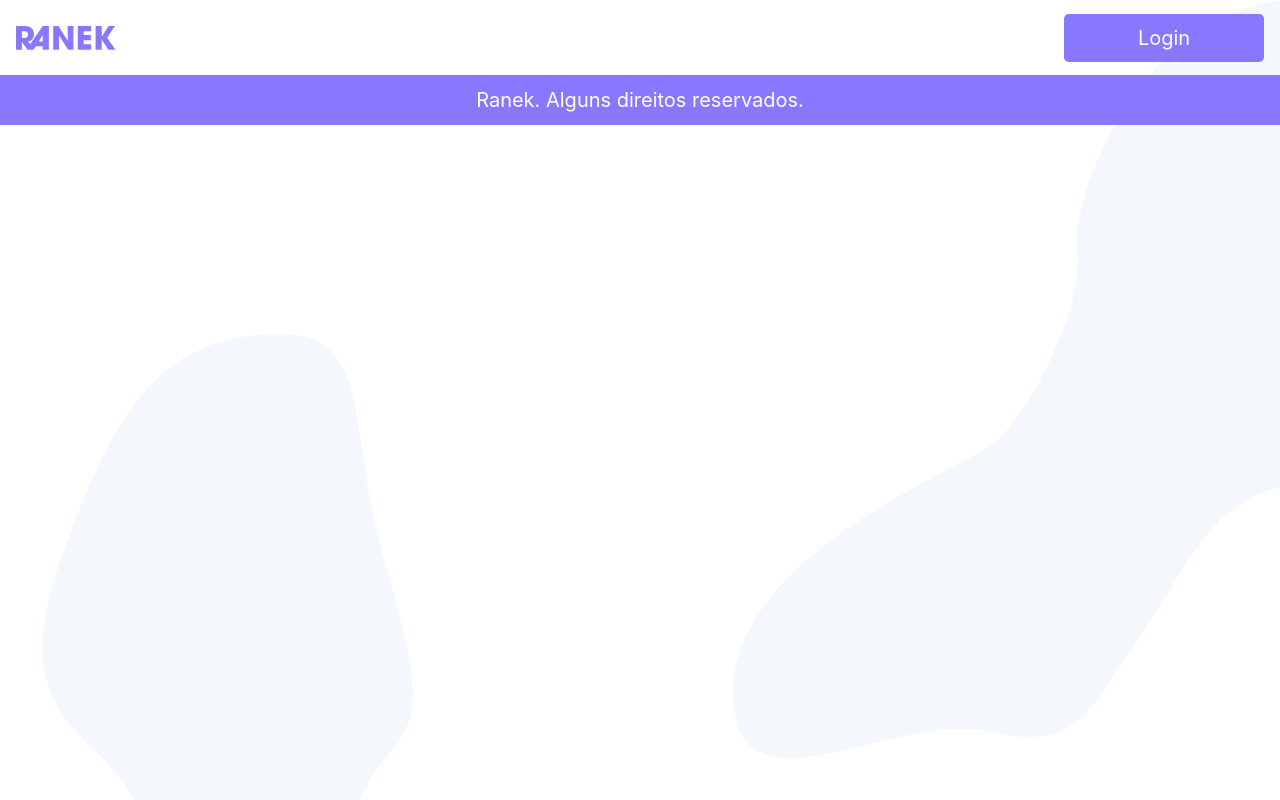
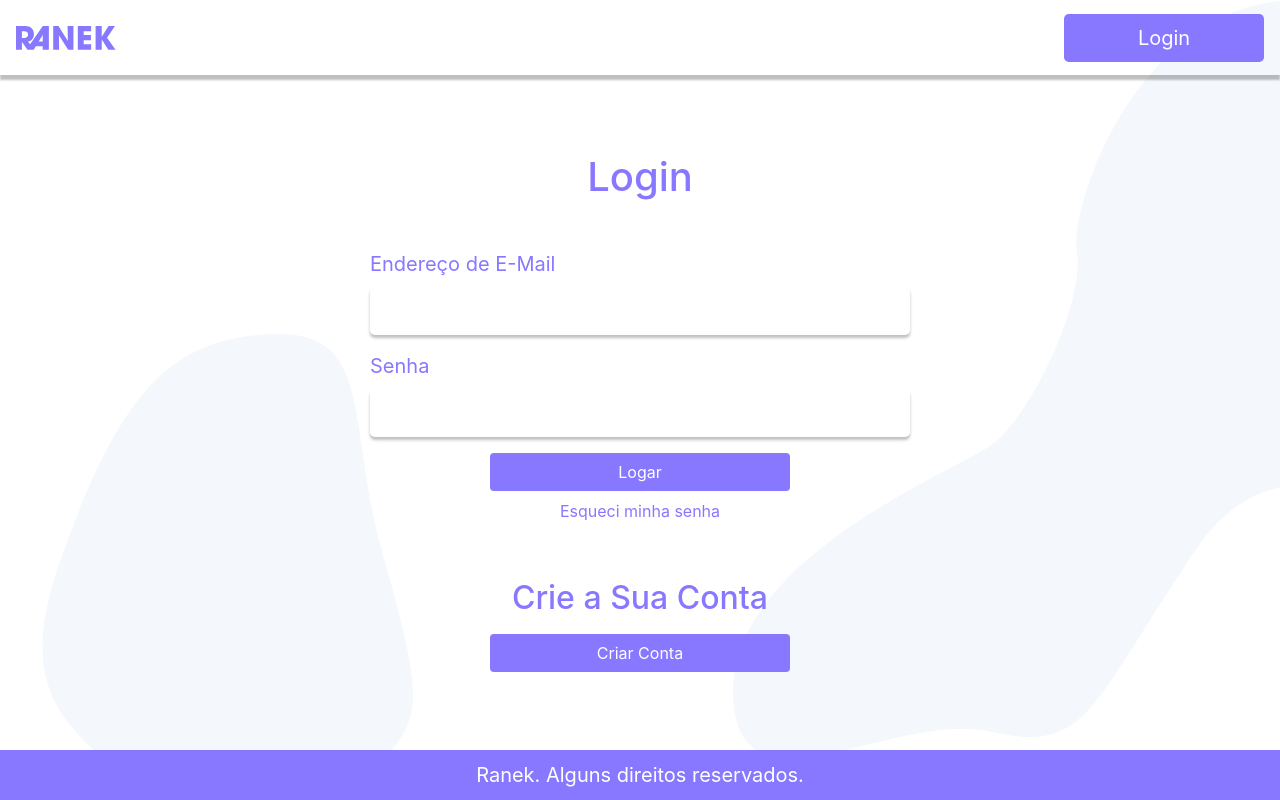
Before and after one commit to EdsonYogi/Ranek, a Vue app: page /login in a window 1280 px wide. Built offline with nearby package versions, Linux system fonts and the light colour scheme.

Commit message:
adicionado pagina de login e produto

```diff
--- a/src/App.vue
+++ b/src/App.vue
@@ -2,7 +2,9 @@
   <div id="app">
     <TheHeader />
     <div id="main">
-      <router-view />
+      <transition mode="out-in">
+        <router-view />
+      </transition>
     </div>
     <TheFooter />
   </div>
@@ -29,8 +31,24 @@ body {
   background-image: url("../src/assets/pattern.svg");
 }
 
+a,
+a:hover {
+  color: black;
+  text-decoration: none;
+}
+
 .btn-ranek {
   background-color: #87f;
   color: white;
 }
+
+.v-enter,
+.v-leave-to {
+  opacity: 0;
+}
+
+.v-enter-active,
+.v-leave-active {
+  transition: all 0.75s;
+}
 </style>
--- /dev/null
+++ b/src/components/CriarConta.vue
@@ -0,0 +1,24 @@
+<template>
+  <div class="criar-conta my-5">
+    <h2 class="text-center my-3">Crie a Sua Conta</h2>
+    <button type="submit" class="btn btn-ranek">Criar Conta</button>
+  </div>
+</template>
+
+<script>
+export default {
+  name: "CriarConta"
+};
+</script>
+
+<style scoped>
+.criar-conta {
+  color: #87f;
+}
+
+.criar-conta button {
+  display: block;
+  width: 300px;
+  margin: 0 auto;
+}
+</style>
--- /dev/null
+++ b/src/components/Loading.vue
@@ -0,0 +1,52 @@
+<template>
+  <div class="loading mx-auto">
+    <div class="spinner-grow text-primary" role="status">
+      <span class="sr-only">Loading...</span>
+    </div>
+    <div class="spinner-grow text-primary" role="status">
+      <span class="sr-only">Loading...</span>
+    </div>
+    <div class="spinner-grow text-primary" role="status">
+      <span class="sr-only">Loading...</span>
+    </div>
+    <div class="spinner-grow text-primary" role="status">
+      <span class="sr-only">Loading...</span>
+    </div>
+    <div class="spinner-grow text-primary" role="status">
+      <span class="sr-only">Loading...</span>
+    </div>
+  </div>
+</template>
+
+<script>
+export default {
+  name: "loading"
+};
+</script>
+
+<style scoped>
+.loading .spinner-grow {
+  background-color: #87f;
+  animation: spinner-grow 1.5s linear infinite;
+}
+
+.loading div:nth-child(1) {
+  animation-delay: 0.1s;
+}
+
+.loading div:nth-child(2) {
+  animation-delay: 0.2s;
+}
+
+.loading div:nth-child(3) {
+  animation-delay: 0.3s;
+}
+
+.loading div:nth-child(4) {
+  animation-delay: 0.4s;
+}
+
+.loading div:nth-child(5) {
+  animation-delay: 0.5s;
+}
+</style>
--- a/src/components/Paginacao.vue
+++ b/src/components/Paginacao.vue
@@ -7,11 +7,11 @@
             <font-awesome-icon icon="chevron-left" />
           </router-link>
         </li>
-        <li class="page-item" v-for="(pagina) in  paginasTotal" :key="pagina">
-          <router-link class="proximo page-link" :to="{query: query(pagina)}">{{pagina}}</router-link>
+        <li class="page-item" v-for="(pagina) in  maximoPaginas" :key="pagina">
+          <router-link class="page-link" :to="{query: query(pagina)}">{{pagina}}</router-link>
         </li>
         <li class="page-item">
-          <router-link class="anterior page-link" :to="{query: query(proxima)}">
+          <router-link class="proximo page-link" :to="{query: query(proxima)}">
             <font-awesome-icon icon="chevron-right" />
           </router-link>
         </li>
@@ -40,14 +40,22 @@ export default {
     return {
       atual: this.$route.query._page,
       anterior: 0,
-      proxima: 0,
-      status: ""
+      proxima: 0
     };
   },
   computed: {
     paginasTotal() {
-      const totalPaginas = this.totalProdutos / this.limiteProdutos;
+      let totalPaginas = this.totalProdutos / this.limiteProdutos;
       return totalPaginas !== Infinity ? Math.ceil(totalPaginas) : 0;
+    },
+    maximoPaginas() {
+      const paginasArray = [];
+      for (let i = 1; i <= this.paginasTotal; i++) {
+        paginasArray.push(i);
+      }
+      paginasArray.splice(0, this.atual - 3);
+      paginasArray.splice(5, this.paginasTotal);
+      return paginasArray;
     }
   },
   methods: {
@@ -59,8 +67,6 @@ export default {
     },
     paginaAtual() {
       this.atual = this.$route.query._page;
-      this.paginaAnterior();
-      this.proximaPagina();
     },
     paginaAnterior() {
       if (this.atual > 1) {
@@ -83,6 +89,8 @@ export default {
   },
   updated() {
     this.paginaAtual();
+    this.paginaAnterior();
+    this.proximaPagina();
   }
 };
 </script>
--- a/src/components/produtos/Lista.vue
+++ b/src/components/produtos/Lista.vue
@@ -1,17 +1,17 @@
 <template>
   <div class="lista-produtos">
-    <div v-if="produtos && produtos.length > 0">
+    <transition mode="out-in">
+      <div v-if="produtos && produtos.length > 0" key="produtos-lista">
         <div class="row no-gutter justify-content-center">
           <router-link
             class="produto-link col-md-4 col-12 p-0"
-          to="/"
-          tag="div"
+            :to="{name: 'produto', params: {id: produto.id}}"
             v-for="produto in produtos"
             :key="produto.id"
           >
             <div class="produto-info p-3 m-3">
               <div class="img"></div>
-            <p class="preco">{{ produto.preco }}</p>
+              <p class="preco">{{ produto.preco | conversaoPreco}}</p>
               <h1 class="titulo text-truncate">{{ produto.produto }}</h1>
               <p class="descricao text-truncate">{{ produto.descricao }}</p>
             </div>
@@ -21,9 +21,13 @@
           <Paginacao :limiteProdutos="limiteProdutos" :totalProdutos="totalProdutos" />
         </div>
       </div>
-    <div v-else-if="produtos && produtos.length === 0">
+      <div v-else-if="produtos && produtos.length === 0" key="mensagem-resultado">
         <p class="text-center">Nenhum resultado encontrado. Use palavras-chave diferentes.</p>
       </div>
+      <div class="row align-items-center" v-else key="loading-produtos">
+        <Loading />
+      </div>
+    </transition>
   </div>
 </template>
 
--- a/src/main.js
+++ b/src/main.js
@@ -3,6 +3,7 @@ import App from "./App.vue";
 import router from "./router";
 import store from "./store";
 import BootstrapVue from "bootstrap-vue";
+import Loading from "@/components/Loading.vue";
 import { library } from "@fortawesome/fontawesome-svg-core";
 import { FontAwesomeIcon } from "@fortawesome/vue-fontawesome";
 import {
@@ -13,7 +14,20 @@ import {
 
 library.add(faSearch, faChevronLeft, faChevronRight);
 
+Vue.filter("conversaoPreco", valor => {
+  valor = Number(valor);
+  if (!isNaN(valor)) {
+    return valor.toLocaleString("pt-BR", {
+      style: "currency",
+      currency: "BRL"
+    });
+  } else {
+    return "";
+  }
+});
+
 Vue.component("font-awesome-icon", FontAwesomeIcon);
+Vue.component("Loading", Loading);
 
 Vue.config.productionTip = false;
 
--- a/src/router/index.js
+++ b/src/router/index.js
@@ -8,6 +8,17 @@ const routes = [
     path: "/",
     name: "home",
     component: () => import("@/views/Home.vue")
+  },
+  {
+    path: "/produto/:id",
+    name: "produto",
+    component: () => import("@/views/Produto.vue"),
+    props: true
+  },
+  {
+    path: "/login",
+    name: "login",
+    component: () => import("@/views/Login.vue")
   }
 ];
 
--- /dev/null
+++ b/src/views/Login.vue
@@ -0,0 +1,74 @@
+<template>
+  <section class="login">
+    <div class="container">
+      <div class="row justify-content-center">
+        <h1 class="titulo my-5">Login</h1>
+      </div>
+      <div class="row">
+        <form class="dados col-md-6 col-12 mx-auto">
+          <div class="form-group">
+            <label>Endereço de E-Mail</label>
+            <input type="email" class="form-control form-control-lg" />
+          </div>
+          <div class="form-group">
+            <label>Senha</label>
+            <input type="password" class="form-control form-control-lg" />
+          </div>
+          <button type="submit" class="btn btn-ranek">Logar</button>
+          <div class="esqueci-senha text-center my-2">
+            <a href="/">Esqueci minha senha</a>
+          </div>
+        </form>
+      </div>
+      <CriarConta />
+    </div>
+  </section>
+</template>
+
+<script>
+import CriarConta from "@/components/CriarConta.vue";
+
+export default {
+  name: "login",
+  components: {
+    CriarConta
+  }
+};
+</script>
+
+<style scoped>
+.login {
+  display: flex;
+  align-items: center;
+  height: calc(100vh - 125px);
+}
+
+.login .titulo {
+  color: #87f;
+}
+
+.login .dados label {
+  color: #87f;
+  font-size: 1.25em;
+}
+
+.login .dados input {
+  border: none;
+  box-shadow: 0px 3px 3px rgba(0, 0, 0, 0.25);
+}
+
+.login .dados .esqueci-senha a {
+  color: #87f;
+}
+
+.login .dados input:hover,
+.login .dados input:focus {
+  border: 1px solid #87f;
+}
+
+.login .dados button {
+  display: block;
+  width: 300px;
+  margin: 0 auto;
+}
+</style>
--- /dev/null
+++ b/src/views/Produto.vue
@@ -0,0 +1,69 @@
+<template>
+  <section class="produto">
+    <div class="container">
+      <div class="row" v-if="produto" key="produto">
+        <div class="col-md-6 col-12">
+          <div class="img"></div>
+        </div>
+        <div class="informacoes col-md-6 col-12">
+          <h1>{{produto.produto}}</h1>
+          <span>{{produto.preco | conversaoPreco}}</span>
+          <p class="my-4">{{produto.descricao}}</p>
+          <button type="button" class="btn btn-ranek btn-lg">Comprar</button>
+        </div>
+      </div>
+      <div class="row align-items-center" v-else key="loading-produtos">
+        <Loading />
+      </div>
+    </div>
+  </section>
+</template>
+
+<script>
+import { api } from "@/services/services.js";
+
+export default {
+  name: "produto",
+  props: ["id"],
+  data() {
+    return {
+      produto: ""
+    };
+  },
+  methods: {
+    getProdutos() {
+      api.get(`/produtos/${this.id}`).then(produto => {
+        this.produto = produto.data;
+      });
+    }
+  },
+  created() {
+    this.getProdutos();
+  }
+};
+</script>
+
+<style scoped>
+.produto {
+  height: calc(100vh - 125px);
+  display: flex;
+  align-items: center;
+}
+
+.produto .img {
+  display: block;
+  width: 100%;
+  height: 600px;
+  border: 1px solid black;
+}
+
+.produto .informacoes h1 {
+  font-size: 2em;
+}
+
+.produto .informacoes span {
+  color: #e80;
+  font-weight: bold;
+  font-size: 1.5em;
+}
+</style>
```
Lines whose indentation alone changed are shown as unchanged.
